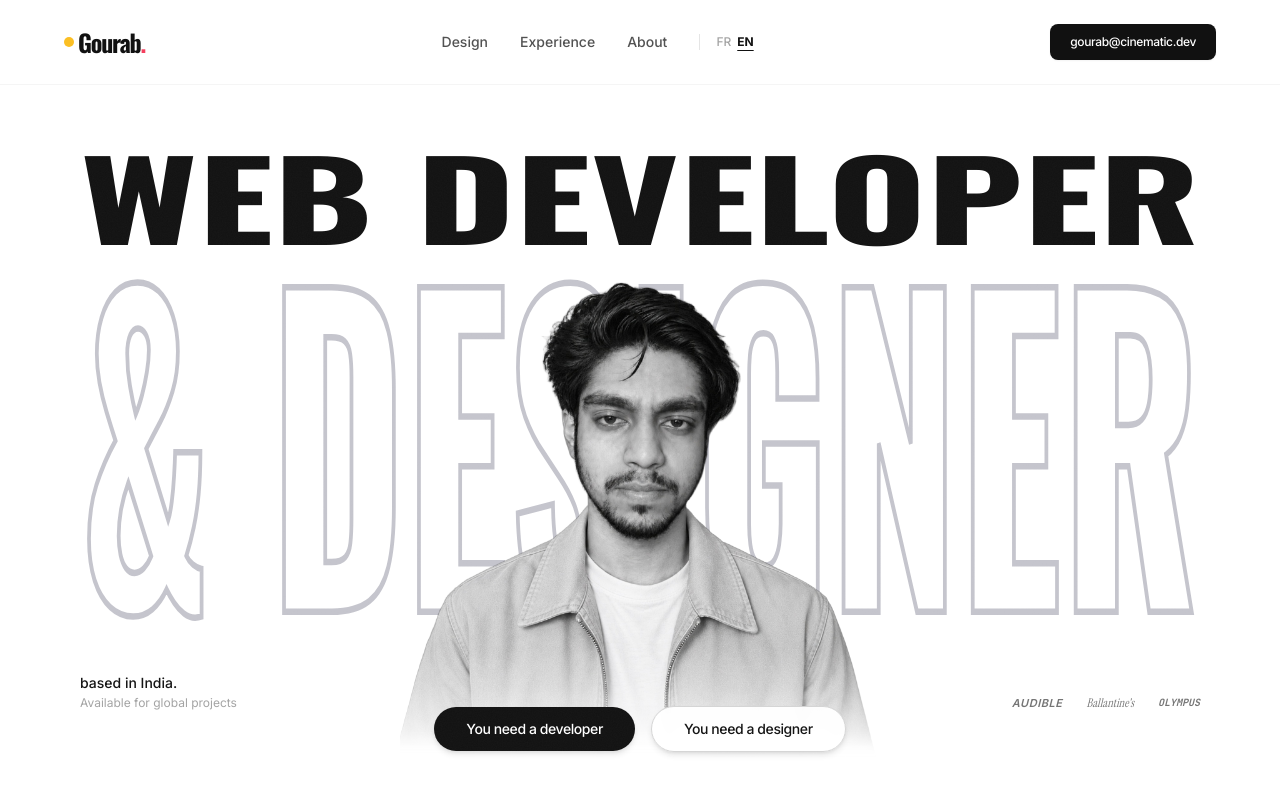
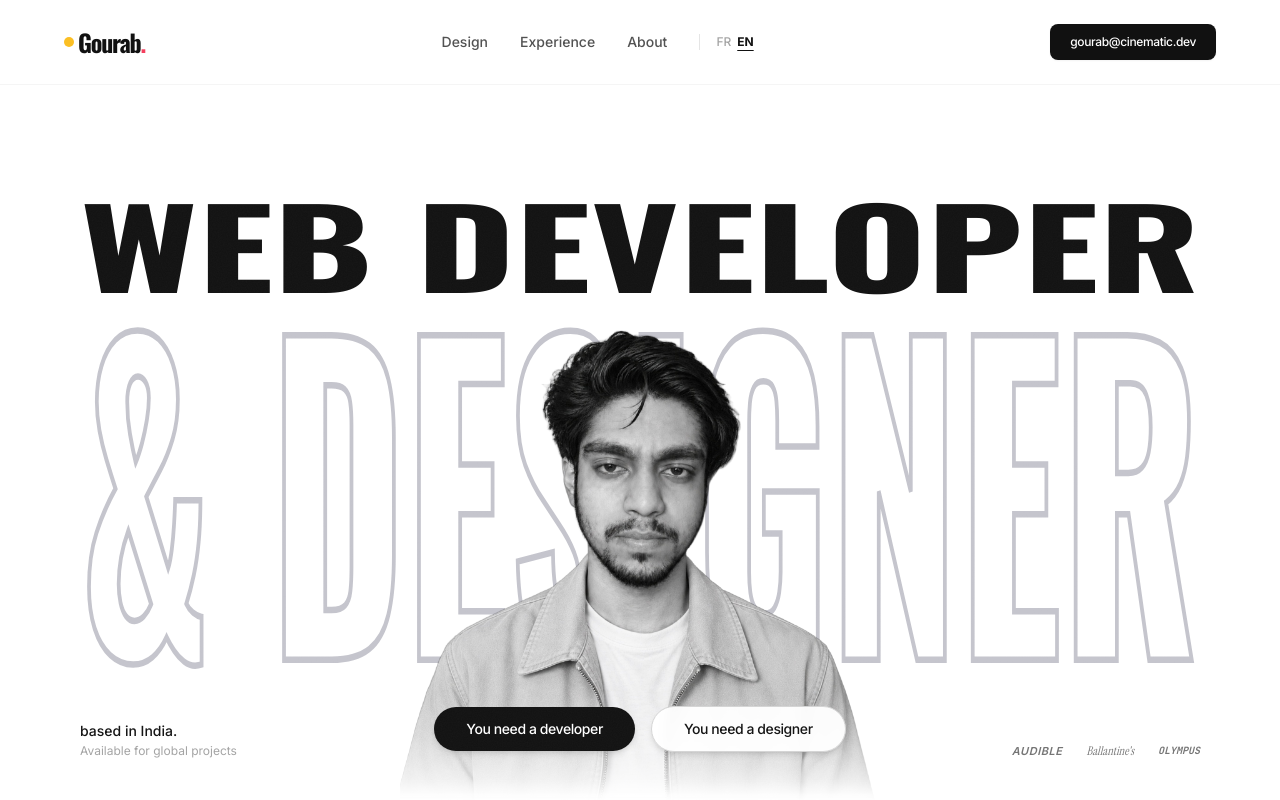
Before and after one commit to gourabs444-del/GOURAB-PORTFOLIO, a Next.js app: page / in a window 1280 px wide. Shown: the top 800 px of the page. Built offline with nearby package versions, Linux system fonts and the light colour scheme.

Commit message:
Adjust CTA buttons group position upwards by 2-3 cm

```diff
--- a/src/components/sections/Hero.tsx
+++ b/src/components/sections/Hero.tsx
@@ -158,10 +158,10 @@ export function Hero({ isLoaded }: HeroProps) {
         </div>
       </div>
 
-      {/* Bottom Dual Action Buttons: Positioned Right at Cursor Location on Portrait Base */}
+      {/* Bottom Dual Action Buttons: Positioned higher up over the portrait base */}
       <div
         ref={ctaGroupRef}
-        className="relative z-30 flex flex-row items-center justify-center gap-2.5 sm:gap-4 -mt-12 xs:-mt-16 sm:-mt-20 md:-mt-24 lg:-mt-28 mb-2 w-full mx-auto"
+        className="relative z-30 flex flex-row items-center justify-center gap-2.5 sm:gap-4 -mt-20 xs:-mt-28 sm:-mt-36 md:-mt-44 lg:-mt-52 mb-2 w-full mx-auto"
       >
         <button
           onClick={() => scrollToSection("work")}
```
